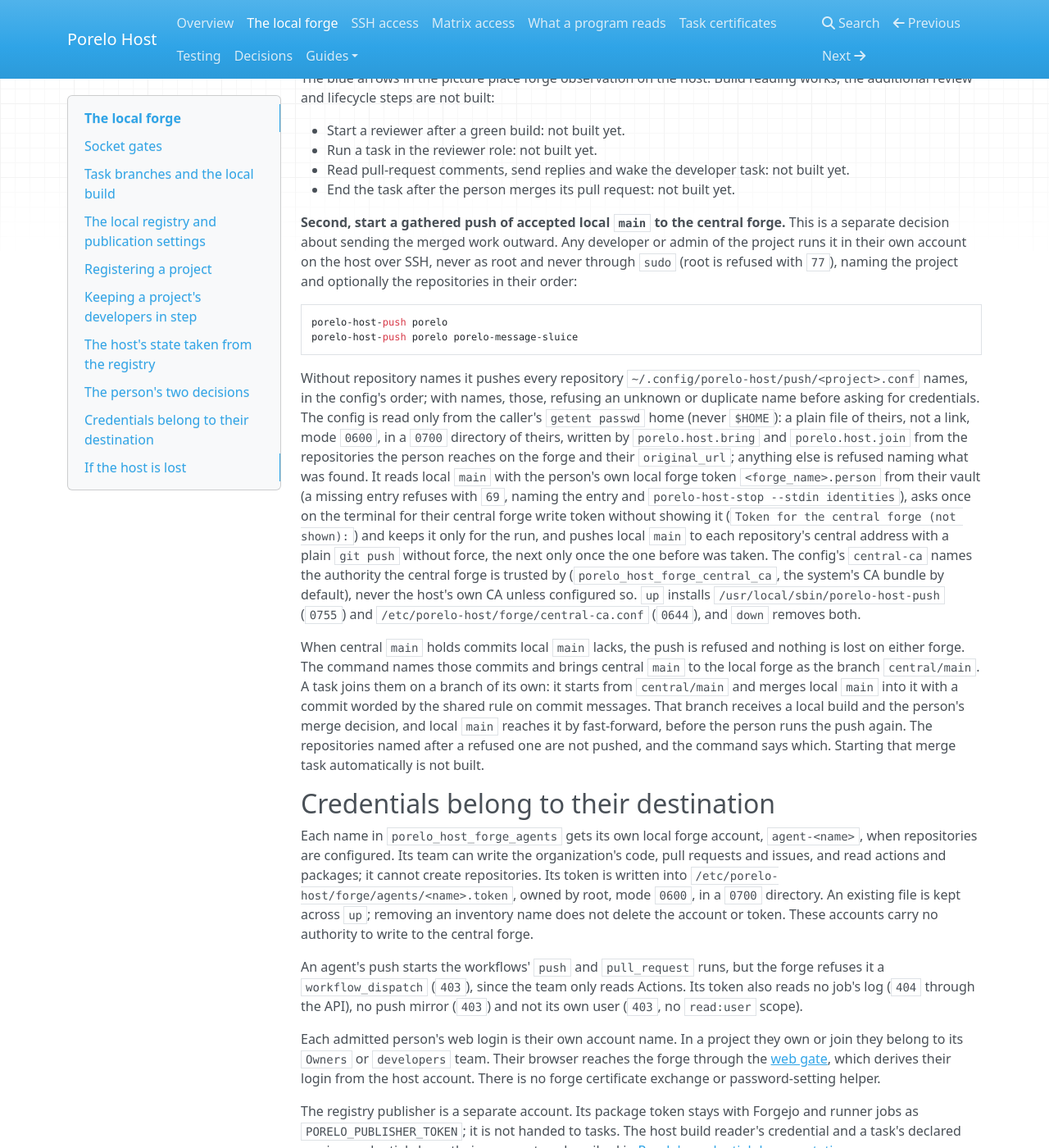
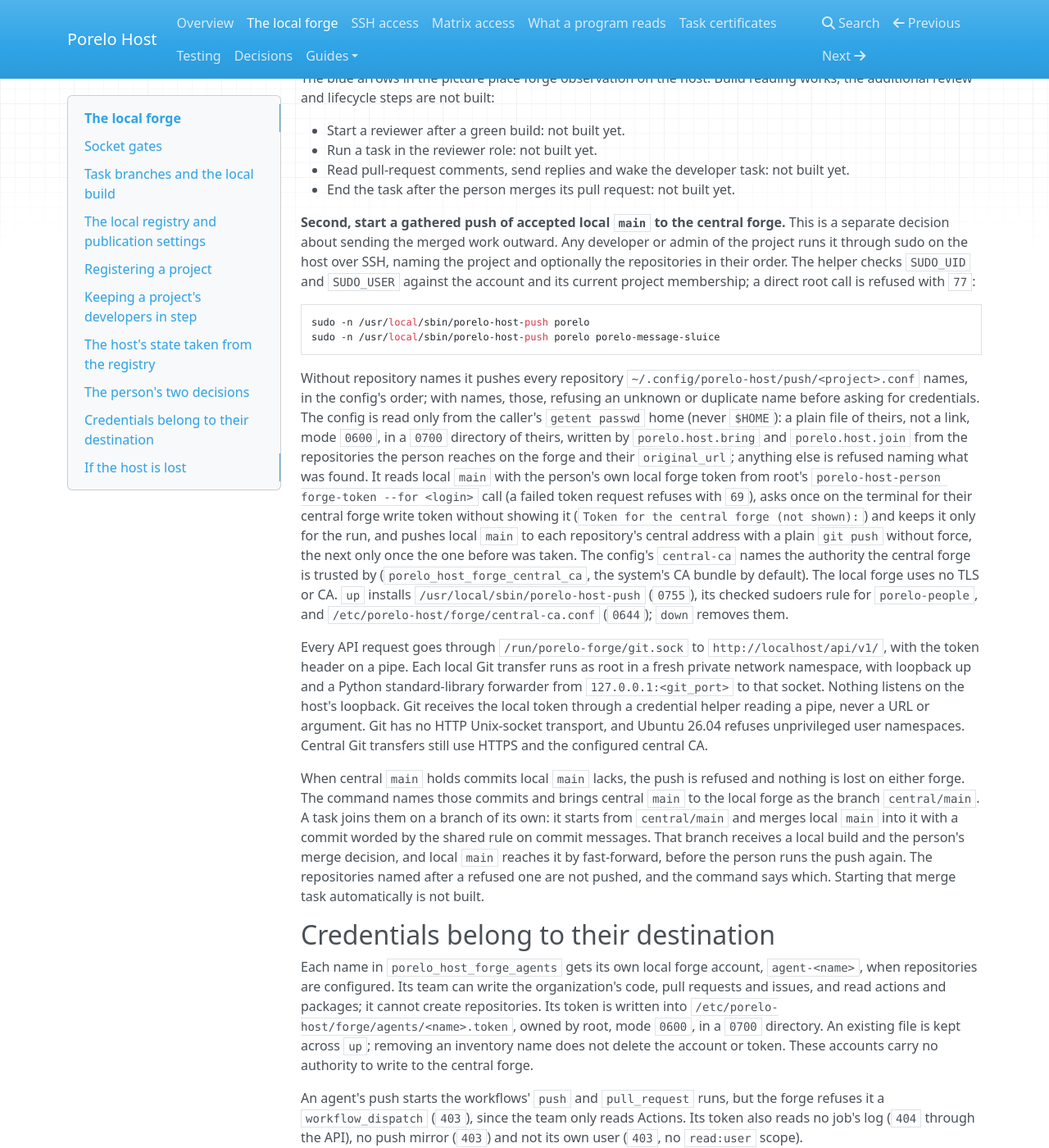
Before and after one commit to porelo-ai/porelo-host, an MkDocs documentation site: the page built from doc/local-forge.md, in a window 1280 px wide and 1400 px high, scrolled down 8049 px. Shown: the whole window at 82% size. Built offline with MkDocs 1.6.1, drawn with Linux system fonts in a browser that asks for light colours; nearby versions of some CDN libraries; some of the changed text lies outside the part shown.

Commit message:
Push and pull as root, each git transfer in its own network namespace
Assisted-by: Claude Code, claude-opus-5-5
Assisted-by: Codex CLI, gpt-6.1-sol

```diff
--- a/doc/local-forge.md
+++ b/doc/local-forge.md
@@ -261,25 +261,33 @@ lifecycle steps are not built:
 - End the task after the person merges its pull request: not built yet.
 
 **Second, start a gathered push of accepted local `main` to the central forge.** This is a separate decision about
-sending the merged work outward. Any developer or admin of the project runs it in their own account on the host over
-SSH, never as root and never through `sudo` (root is refused with `77`), naming the project and optionally the
-repositories in their order:
+sending the merged work outward. Any developer or admin of the project runs it through sudo on the host over SSH,
+naming the project and optionally the repositories in their order. The helper checks `SUDO_UID` and `SUDO_USER`
+against the account and its current project membership; a direct root call is refused with `77`:
 
-    porelo-host-push porelo
-    porelo-host-push porelo porelo-message-sluice
+    sudo -n /usr/local/sbin/porelo-host-push porelo
+    sudo -n /usr/local/sbin/porelo-host-push porelo porelo-message-sluice
 
 Without repository names it pushes every repository `~/.config/porelo-host/push/<project>.conf` names, in the config's
 order; with names, those, refusing an unknown or duplicate name before asking for credentials. The config is read only
 from the caller's `getent passwd` home (never `$HOME`): a plain file of theirs, not a link, mode `0600`, in a `0700`
 directory of theirs, written by `porelo.host.bring` and `porelo.host.join` from the repositories the person reaches on
 the forge and their `original_url`; anything else is refused naming what was found. It reads local `main` with the
-person's own local forge token `<forge_name>.person` from their vault (a missing entry refuses with `69`, naming the
-entry and `porelo-host-stop --stdin identities`), asks once on the terminal for their central forge write token without
+person's own local forge token from root's `porelo-host-person forge-token --for <login>` call (a failed token request
+refuses with `69`), asks once on the terminal for their central forge write token without
 showing it (`Token for the central forge (not shown): `) and keeps it only for the run, and pushes local `main` to each
 repository's central address with a plain `git push` without force, the next only once the one before was taken. The
 config's `central-ca` names the authority the central forge is trusted by (`porelo_host_forge_central_ca`, the system's
-CA bundle by default), never the host's own CA unless configured so. `up` installs `/usr/local/sbin/porelo-host-push`
-(`0755`) and `/etc/porelo-host/forge/central-ca.conf` (`0644`), and `down` removes both.
+CA bundle by default). The local forge uses no TLS or CA. `up` installs `/usr/local/sbin/porelo-host-push`
+(`0755`), its checked sudoers rule for `porelo-people`, and `/etc/porelo-host/forge/central-ca.conf` (`0644`);
+`down` removes them.
+
+Every API request goes through `/run/porelo-forge/git.sock` to `http://localhost/api/v1/`, with the token header on a
+pipe. Each local Git transfer runs as root in a fresh private network namespace, with loopback up and a Python
+standard-library forwarder from `127.0.0.1:<git_port>` to that socket. Nothing listens on the host's loopback. Git
+receives the local token through a credential helper reading a pipe, never a URL or argument. Git has no HTTP
+Unix-socket transport, and Ubuntu 26.04 refuses unprivileged user namespaces. Central Git transfers still use HTTPS
+and the configured central CA.
 
 When central `main` holds commits local `main` lacks, the push is refused and nothing is lost on either forge. The
 command names those commits and brings central `main` to the local forge as the branch `central/main`. A task joins
@@ -315,9 +323,10 @@ token for the initial repository migration is used the same way, once: a `bring`
 lists it in `~/.config/porelo-host/push/<project>.migrate` (no secret) and waits, naming `forge-central-token`; the
 person's stop pipes the token into `porelo-host-push --migrate <project>`, which has Forgejo migrate each listed
 repository it lacks, with the token in the request body on a pipe alone, and removes the list; the `bring` run again
-goes on. `porelo-host-push --pull <project> [repositories...]` brings central `main` to the local forge as
-`central/main` with the same token on standard input; local `main` is protected and reaches it by a pull request. No
-token for the central forge lies on the host.
+goes on. `sudo -n /usr/local/sbin/porelo-host-push --pull <project> [repositories...]` brings central `main` locally as
+`central/main`, using the same sudo caller checks and central token on stdin. Local `main` reaches it by a pull
+request. Migration stays in the person's account and calls `sudo -n porelo-host-person forge-token` for its local token.
+No token for the central forge lies on the host.
 
 ## If the host is lost
 
```
Also changed, not shown: CHANGELOG.md (+4 -0 lines), doc/lines.md (+15 -6 lines), issues/HO72-The-Central-Forge-Reached-Only-On-A-Persons-Word.md (+23 -3 lines), roles/forge/README.md (+7 -2 lines), 9 other files.
